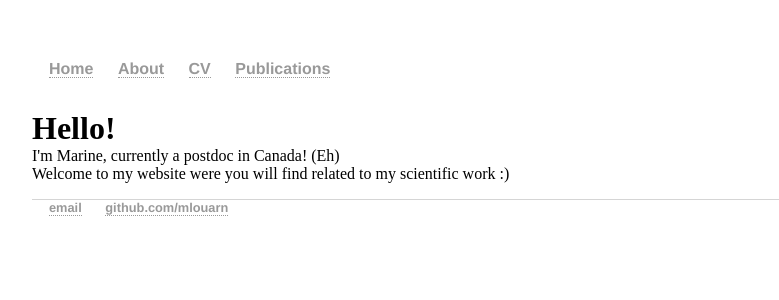
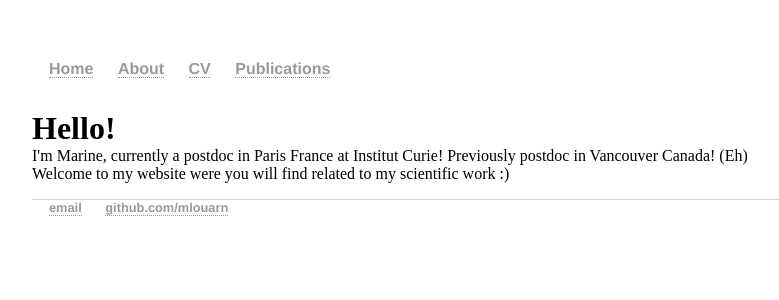
Before and after one commit to mlouarn/mlouarn.github.io, a Jekyll site: the page built from index.html, in a window 1280 px wide. Shown: the top 300 px of the page, without its empty margins (160-939 px from the left). Built offline with Jekyll 4.4.1, drawn with Linux system fonts in a browser that asks for light colours.

Commit message:
Update index.html

```diff
--- a/index.html
+++ b/index.html
@@ -1,9 +1,9 @@
 ---
 layout: default
-title: Marine Louarn, PhD
+title: Marine Louarn, Postdoctoral Fellow
 ---
 <div class="blurb">
 	<h1>Hello!</h1>
-	<p>I'm Marine, currently a postdoc in Canada! (Eh)<br>
+	<p>I'm Marine, currently a postdoc in Paris France at Institut Curie! Previously postdoc in Vancouver Canada! (Eh)<br>
 	Welcome to my website were you will find related to my scientific work :)
 </div><!-- /.blurb -->
```
